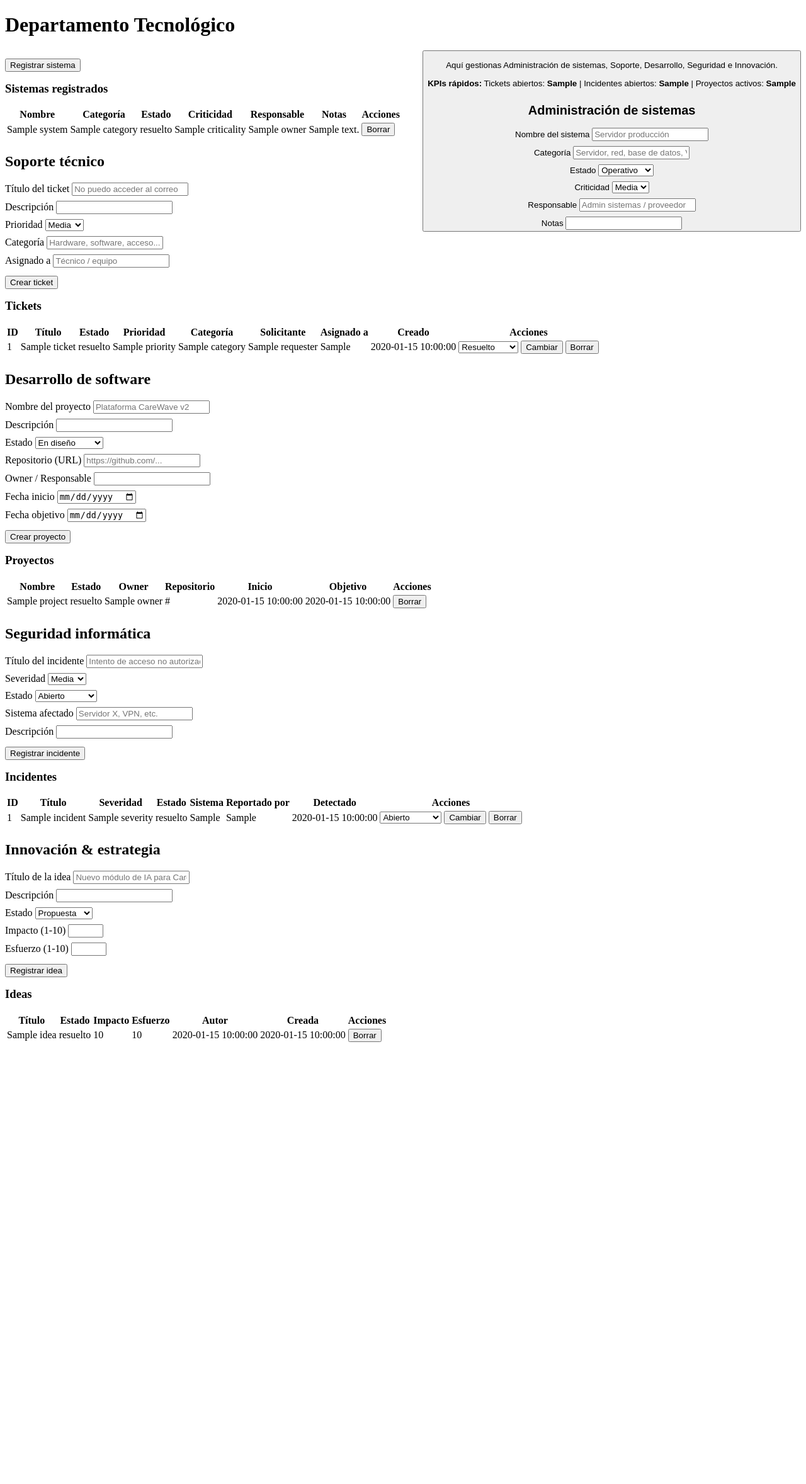
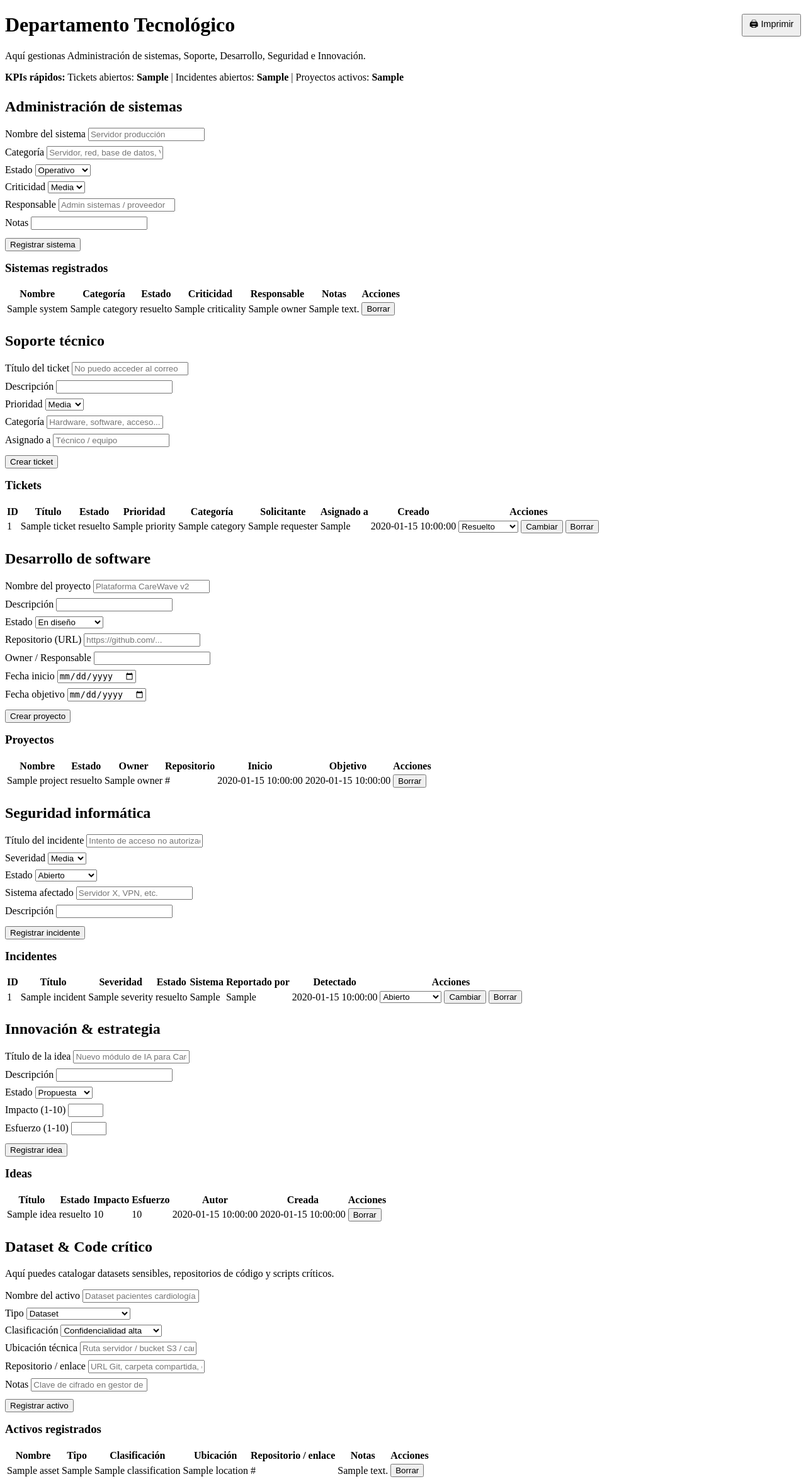
Before and after one commit to techcarewavehealth-wq/carewaveerp, a FastAPI app: template app/templates/technology.html in a window 1280 px wide. Shown: the part 124-2481 px from the top of the page at 63% size. Before the commit the page ends 1779 px from the top, so only its background shows below. Run offline with FastAPI, Linux system fonts and the light colour scheme; the template is opened without the code that fills it: most values are stand-ins (such as "Sample title", 1, 10 or a date in 2020).

Commit message:
Add dataset and critical code management section
Added a section for managing critical datasets and code assets, including a form for asset registration and a table for displaying registered assets.

```diff
--- a/app/templates/technology.html
+++ b/app/templates/technology.html
@@ -1,7 +1,15 @@
 {% extends "base.html" %}
 {% block content %}
-<h1>Departamento Tecnológico</h1>
-<button onclick="window.print()" style="float:right;"Imprimir</button>
+
+<h1 style="display:flex; align-items:center; justify-content:space-between;">
+  <span>Departamento Tecnológico</span>
+  <!-- Botón de imprimir solo si haces clic aquí -->
+  <button type="button"
+          onclick="window.print()"
+          style="font-size:0.9rem; padding:0.25rem 0.6rem;">
+    🖨 Imprimir
+  </button>
+</h1>
 
 <p>Aquí gestionas Administración de sistemas, Soporte, Desarrollo, Seguridad e Innovación.</p>
 
@@ -390,4 +398,80 @@
   </table>
 </section>
 
+<!-- ================== Dataset & Code crítico ================== -->
+<section style="margin-top:1.5rem;">
+  <h2>Dataset &amp; Code crítico</h2>
+  <p>Aquí puedes catalogar datasets sensibles, repositorios de código y scripts críticos.</p>
+
+  <form method="post" action="/technology/assets/create">
+    <div>
+      <label>Nombre del activo</label>
+      <input type="text" name="name" placeholder="Dataset pacientes cardiología" required>
+    </div>
+    <div style="margin-top:0.5rem;">
+      <label>Tipo</label>
+      <select name="asset_type">
+        <option value="dataset">Dataset</option>
+        <option value="code">Código / repositorio</option>
+        <option value="script">Script crítico</option>
+        <option value="infra">Infraestructura / pipeline</option>
+      </select>
+    </div>
+    <div style="margin-top:0.5rem;">
+      <label>Clasificación</label>
+      <select name="classification">
+        <option value="baja">Confidencialidad baja</option>
+        <option value="media">Confidencialidad media</option>
+        <option value="alta" selected>Confidencialidad alta</option>
+      </select>
+    </div>
+    <div style="margin-top:0.5rem;">
+      <label>Ubicación técnica</label>
+      <input type="text" name="location" placeholder="Ruta servidor / bucket S3 / carpeta cifrada">
+    </div>
+    <div style="margin-top:0.5rem;">
+      <label>Repositorio / enlace</label>
+      <input type="text" name="repo_url" placeholder="URL Git, carpeta compartida, etc.">
+    </div>
+    <div style="margin-top:0.5rem;">
+      <label>Notas</label>
+      <input type="text" name="notes" placeholder="Clave de cifrado en gestor de contraseñas, uso permitido, etc.">
+    </div>
+    <button type="submit" style="margin-top:0.8rem;">Registrar activo</button>
+  </form>
+
+  <h3 style="margin-top:1rem;">Activos registrados</h3>
+  <table>
+    <tr>
+      <th>Nombre</th>
+      <th>Tipo</th>
+      <th>Clasificación</th>
+      <th>Ubicación</th>
+      <th>Repositorio / enlace</th>
+      <th>Notas</th>
+      <th>Acciones</th>
+    </tr>
+    {% for a in assets %}
+      <tr>
+        <td>{{ a.name }}</td>
+        <td>{{ a.asset_type }}</td>
+        <td>{{ a.classification }}</td>
+        <td>{{ a.location or '' }}</td>
+        <td>{{ a.repo_url or '' }}</td>
+        <td>{{ a.notes or '' }}</td>
+        <td>
+          <form method="post"
+                action="/technology/assets/{{ a.id }}/delete"
+                onsubmit="return confirm('¿Eliminar este activo crítico?');">
+            <button type="submit">Borrar</button>
+          </form>
+        </td>
+      </tr>
+    {% endfor %}
+    {% if not assets %}
+      <tr><td colspan="7">No hay activos registrados todavía.</td></tr>
+    {% endif %}
+  </table>
+</section>
+
 {% endblock %}
```
